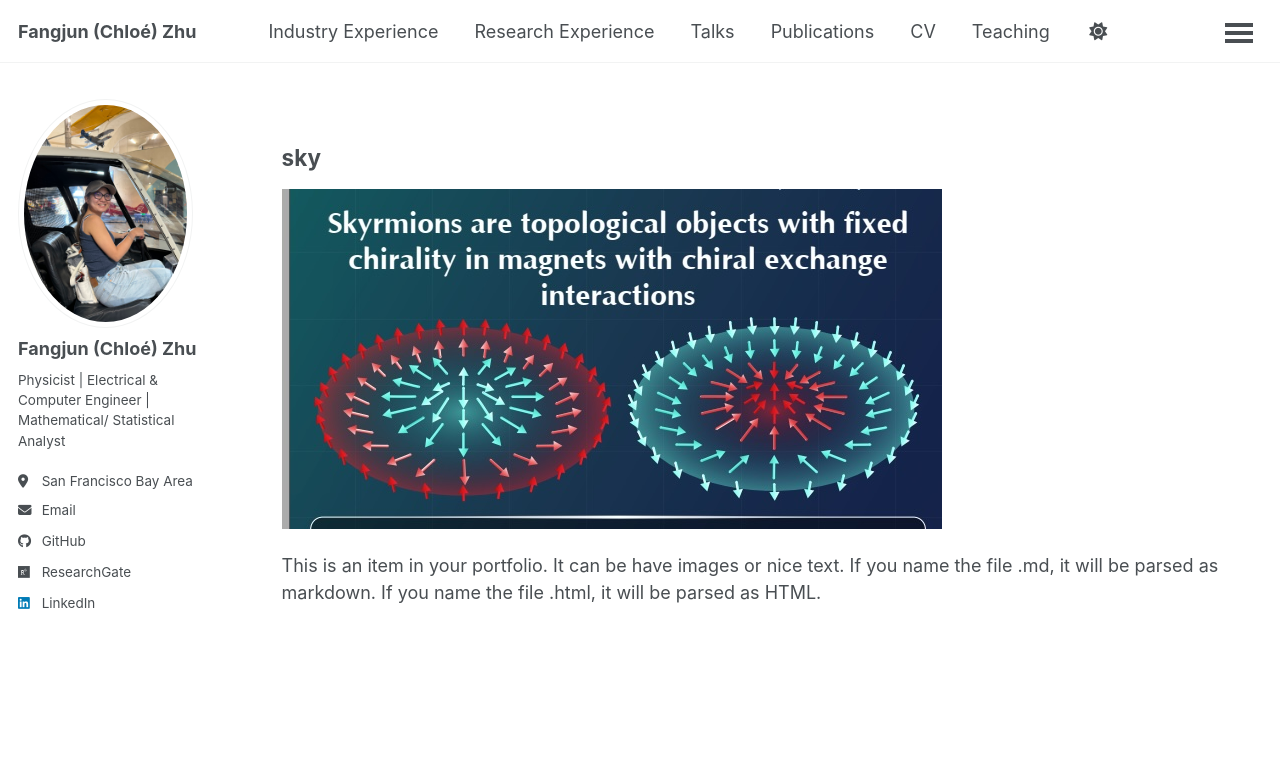
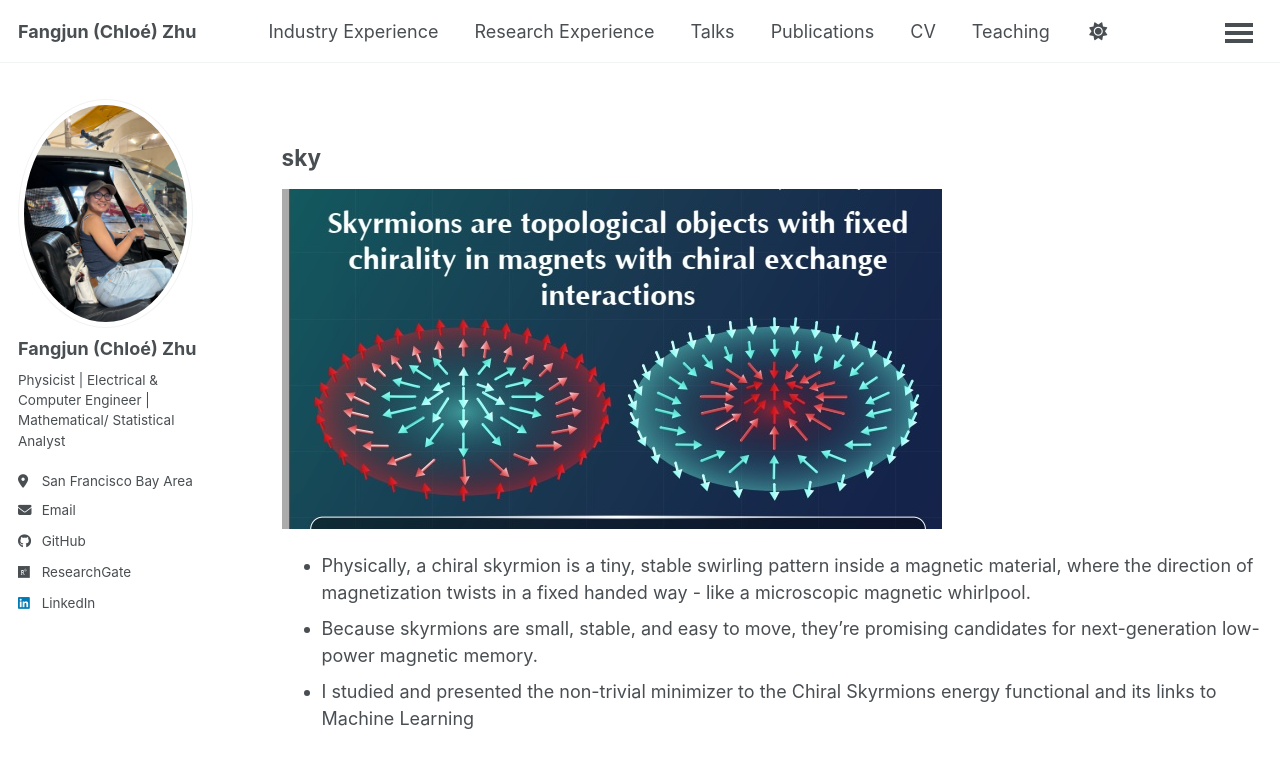
Before and after one commit to ChloeZhu1/ChloeZhu1.github.io, a Jekyll site: the page built from _pages/math.md, in a window 1280 px wide and 900 px high. Shown: the top 768 px of the window. Built offline with Jekyll 4.4.1, drawn with Linux system fonts in a browser that asks for light colours; a script bundle is joined from its source files by our own code; library files that are not in the unit come from our copies.

Commit message:
Update math.md

```diff
--- a/_pages/math.md
+++ b/_pages/math.md
@@ -10,8 +10,10 @@ redirect_from:
 {% include base_path %}
 ## sky
 ![Skyrmions](/images/skyrmions.jpg)
+* Physically, a chiral skyrmion is a tiny, stable swirling pattern inside a magnetic material, where the direction of magnetization twists in a fixed handed way - like a microscopic magnetic whirlpool.
+* Because skyrmions are small, stable, and easy to move, they're promising candidates for next-generation low-power magnetic memory.
+* I studied and presented the non-trivial minimizer to the Chiral Skyrmions energy functional and its links to Machine Learning
 
-This is an item in your portfolio. It can be have images or nice text. If you name the file .md, it will be parsed as markdown. If you name the file .html, it will be parsed as HTML.
 <br>
 <br>
 <br>
```
